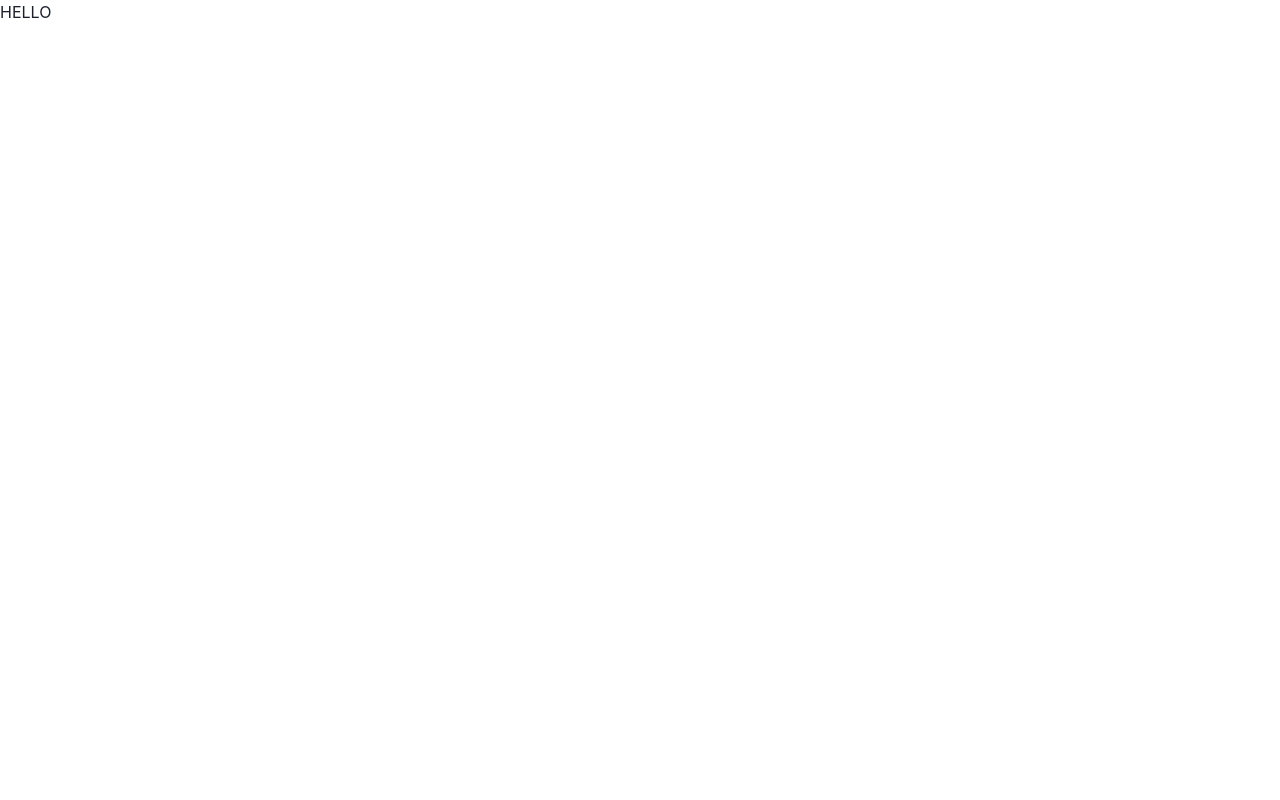
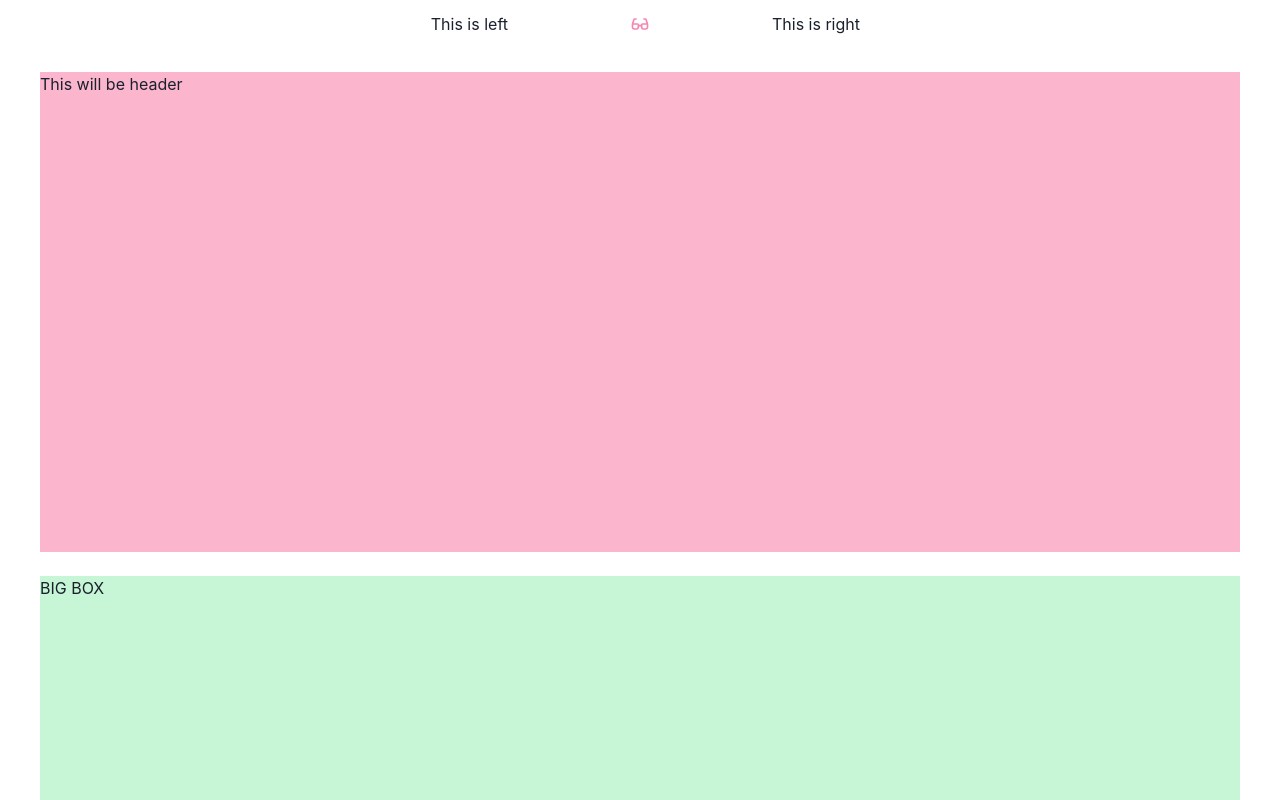
Before and after one commit to john-zhuangzhuang-li/my-next-story, a Next.js app: page / in a window 1280 px wide. Shown: the top 800 px of the page. Built offline with nearby package versions, Linux system fonts and the light colour scheme.

Commit message:
Added basic layout

```diff
--- /dev/null
+++ b/components/Footer.js
@@ -0,0 +1,34 @@
+import { Flex, IconButton, Icon, Heading, Link } from "@chakra-ui/react";
+import { RiGithubFill } from "react-icons/ri";
+
+const Footer = () => {
+  return (
+    <Flex
+      as="footer"
+      gridColumn="center"
+      flexDirection="column"
+      justifyContent="center"
+      alignItems="center"
+      rowGap={3}
+      pb={6}
+    >
+      <Link
+        href="https://github.com/john-zhuangzhuang-li/coffee-machines"
+        isExternal
+      >
+        <IconButton
+          aria-label="View github repo"
+          colorScheme="gray"
+          variant="ghost"
+          size="lg"
+          icon={<Icon as={RiGithubFill} w={8} h={8} />}
+        />
+      </Link>
+      <Heading as="h6" size="xs">
+        Build by John Li, Seeker of jobs 🔍
+      </Heading>
+    </Flex>
+  );
+};
+
+export default Footer;
--- /dev/null
+++ b/components/Header.js
@@ -0,0 +1,11 @@
+import { Flex } from "@chakra-ui/react";
+
+const Header = () => {
+  return (
+    <Flex gridColumn="center" minH="30rem" bg="pink.200">
+      This will be header
+    </Flex>
+  );
+};
+
+export default Header;
--- /dev/null
+++ b/components/Layout.js
@@ -0,0 +1,28 @@
+import { chakra, useDisclosure } from "@chakra-ui/react";
+
+import NavBar from "./NavBar";
+import Footer from "./Footer";
+
+const Container = chakra("div", {
+  baseStyle: {
+    minH: "100vh",
+    display: "grid",
+    rowGap: 6,
+    columnGap: 6,
+    gridTemplateColumns:
+      "minmax(0, 1fr) [center-start] minmax(min-content, 75rem) [center-end] minmax(0, 1fr)",
+    gridAutoFlow: "column",
+  },
+});
+
+const Layout = ({ children }) => {
+  return (
+    <Container>
+      <NavBar />
+      {children}
+      <Footer />
+    </Container>
+  );
+};
+
+export default Layout;
--- /dev/null
+++ b/components/NavBar.js
@@ -0,0 +1,27 @@
+import { Grid, Flex, Icon, Text } from "@chakra-ui/react";
+import { BiGlassesAlt } from "react-icons/bi";
+
+const NavBar = () => {
+  return (
+    <Grid
+      as="nav"
+      gridColumn="center"
+      templateColumns="[left-start] minmax(0, 1fr) [left-end logo-start] minmax(min-content, 15rem) [logo-end right-start] minmax(0, 1fr) [right-end]"
+      py={3}
+      columnGap={3}
+      zIndex={2}
+    >
+      <Flex gridColumn="left" justifyContent="flex-end" alignItems="center">
+        <Text noOfLines={1}>This is left</Text>
+      </Flex>
+      <Flex gridColumn="logo" justifyContent="center" alignItems="center">
+        <Icon as={BiGlassesAlt} w={5} h={5} color="pink.300" />
+      </Flex>
+      <Flex gridColumn="right" justifyContent="flex-start" alignItems="center">
+        <Text noOfLines={1}>This is right</Text>
+      </Flex>
+    </Grid>
+  );
+};
+
+export default NavBar;
--- /dev/null
+++ b/components/SkillsSection.js
@@ -0,0 +1,42 @@
+import { Flex, Heading, Text } from "@chakra-ui/react";
+
+const SkillsSection = () => {
+  return (
+    <Flex
+      as="section"
+      gridColumn="center"
+      minH="30rem"
+      flexDir="column"
+      rowGap={3}
+    >
+      <Heading as="h3" size="md">
+        SKILLS
+      </Heading>
+      <Flex
+        as="ul"
+        listStyleType="none"
+        gap={3}
+        justifyContent="center"
+        flexWrap="wrap"
+      >
+        <Flex
+          as="li"
+          w="10rem"
+          h="10rem"
+          flexDir="column"
+          rowGap={3}
+          justifyContent="center"
+          alignItems="center"
+          cursor="default"
+          borderRadius="lg"
+          bg="gray.200"
+        >
+          <Flex bg="yellow.500" w="5rem" h="5rem"></Flex>
+          <Text>Something</Text>
+        </Flex>
+      </Flex>
+    </Flex>
+  );
+};
+
+export default SkillsSection;
--- a/package.json
+++ b/package.json
@@ -15,7 +15,8 @@
     "framer-motion": "^7.6.1",
     "next": "12.3.1",
     "react": "18.2.0",
-    "react-dom": "18.2.0"
+    "react-dom": "18.2.0",
+    "react-icons": "^4.6.0"
   },
   "devDependencies": {
     "eslint": "8.25.0",
--- a/pages/index.js
+++ b/pages/index.js
@@ -1,5 +1,19 @@
+import { Box } from "@chakra-ui/react";
+
+import Layout from "../components/Layout";
+import Header from "../components/Header";
+import SkillsSection from "../components/SkillsSection";
+
 const Home = () => {
-  return <div>HELLO</div>;
+  return (
+    <Layout>
+      <Header />
+      <Box bg="green.100" minH="1200px" gridColumn="center">
+        BIG BOX
+      </Box>
+      <SkillsSection />
+    </Layout>
+  );
 };
 
 export default Home;
```
Also changed, not shown: 1 other file (tests, documents, lock files or other folders).
